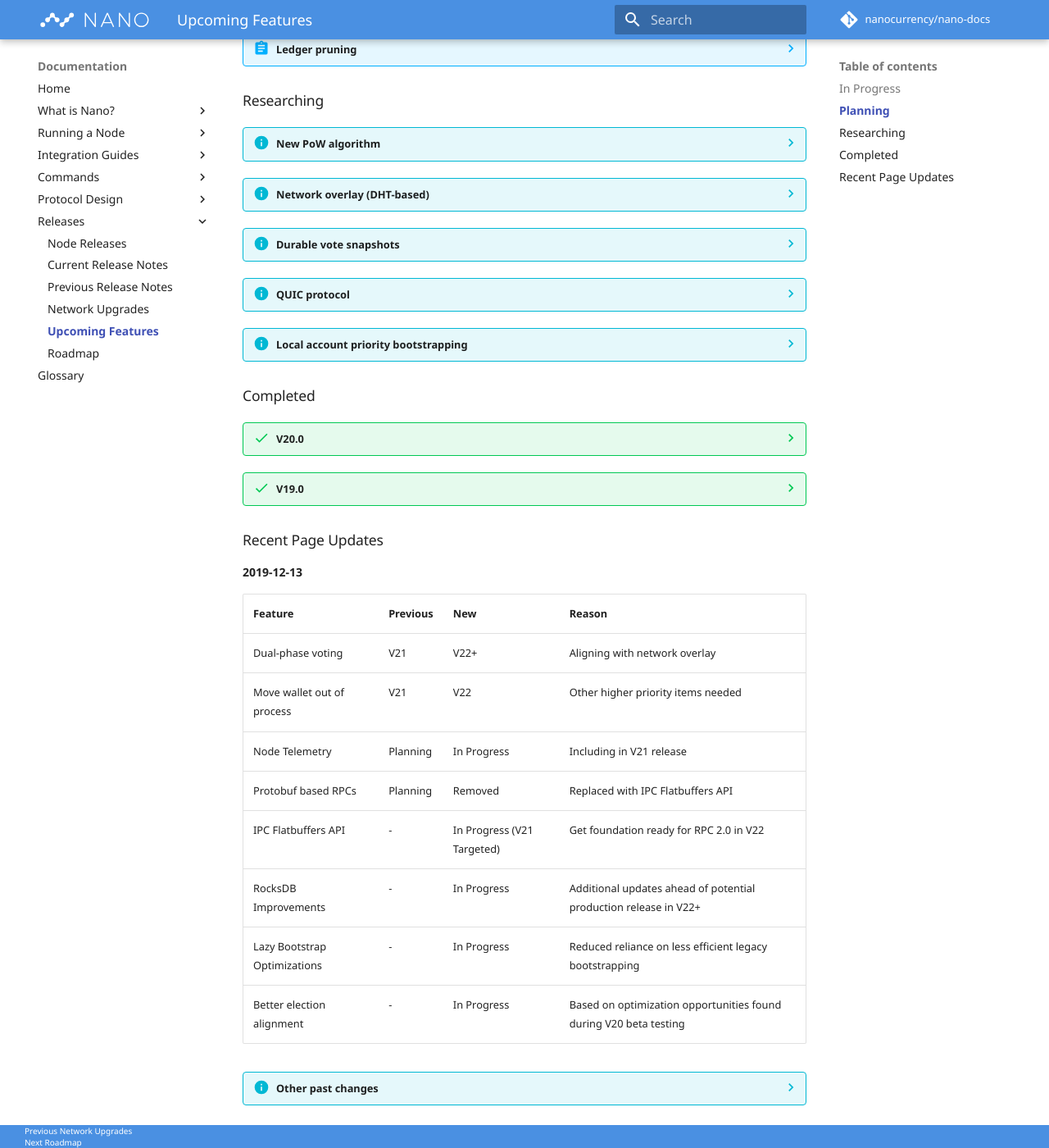
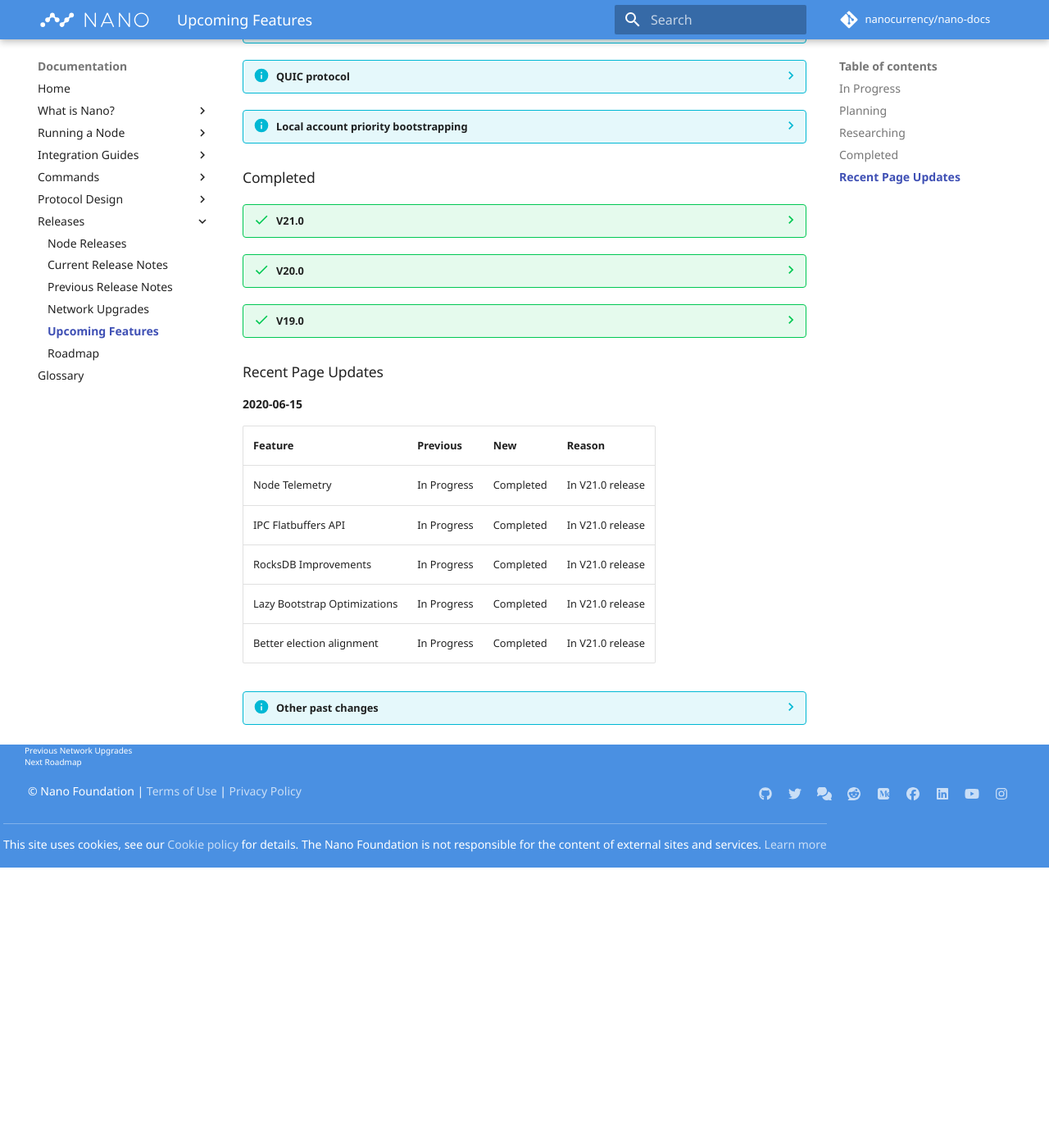
Before and after one commit to nanocurrency/nano-docs, an MkDocs documentation site: the page built from docs/releases/upcoming-features.md, in a window 1280 px wide and 1400 px high, scrolled down 1082 px. Shown: the whole window at 82% size. Built offline with MkDocs 1.6.1 and Material for MkDocs 9.7.7, drawn with Linux system fonts in a browser that asks for light colours; comment, search, counter and statistics services are not loaded; after the commit the page ends 2140 px from its top, so only the background shows below that; some of the changed lines change nothing that is shown; some of the changed text lies outside the part shown.

Commit message:
Adjust Upcoming Features to reflect V21 completion

```diff
--- a/docs/releases/upcoming-features.md
+++ b/docs/releases/upcoming-features.md
@@ -12,46 +12,7 @@
 
 ### In Progress
 
-??? abstract "Node Telemetry"
-
-	Release  | V21 (Targeted)
-	---------|-----------------------
-	Goal     | Provide methods for nodes to report block count, bandwidth caps, version numbers, node vendor versions and more.
-	Benefits | Better monitoring of network status and upgrades progress.
-	Links    | [Forum Discussion](https://forum.nano.org/t/node-telemetry-metrics/112) - [GitHub Issue #2225](https://github.com/nanocurrency/nano-node/issues/2225)
-
-??? abstract "IPC Flatbuffers API"
-
-	Release  | V21 (Targeted)
-	---------|-----------------------
-	Goal     | Add new internal and external APIs for the node using Flatbuffers over IPC.
-	Benefits | Faster performance and lower memory usage, allows streaming.
-	Links    | [WIP Documentation](https://github.com/cryptocode/notes/wiki/IPC-Flatbuffers-API)
-
-??? abstract "RocksDB Improvements"
-
-	Release  | V21 (Targeted)
-	---------|-----------------------
-	Goal     | Optimizations, fixes and adjustments to the RocksDB implementation.
-	Benefits | Better disk performance and early work leading up to potential production release in V22+.
-	Links    | [Forum Discussion](https://forum.nano.org/t/rocksdb-ledger-backend-testing/111/4)
-
-??? abstract "Lazy Bootstrap Optimizations"
-
-	Release  | V21 (Targeted)
-	---------|-----------------------
-	Goal     | Optimizations, fixes and adjustments to Lazy Bootstrapping.
-	Benefits | Reduced bandwidth and reliance on legacy bootstrapping.
-	Links    | N/A
-
-??? abstract "Better election alignment"
-
-	Release  | V21 (Targeted)
-	---------|-----------------------
-	Goal     | Adjust elections process for better alignment of active elections across the network.
-	Benefits | Better performance during heavy load with reduced bandwidth.
-	Links    | N/A
-
+Details coming soon
 
 ### Planning
 
@@ -131,10 +92,43 @@
 
 ### Completed
 
+??? success "V21.0"
+
+	Release  | V21 Athena
+	---------|-----------------------
+	Goal     | Provide methods for nodes to report block count, bandwidth caps, version numbers, node vendor versions and more.
+	Benefits | Better monitoring of network status and upgrades progress.
+	Links    | [Forum Discussion](https://forum.nano.org/t/node-telemetry-metrics/112) - [GitHub Issue #2225](https://github.com/nanocurrency/nano-node/issues/2225)
+
+	Release  | V21 Athena
+	---------|-----------------------
+	Goal     | Add new internal and external APIs for the node using Flatbuffers over IPC.
+	Benefits | Faster performance and lower memory usage, allows streaming.
+	Links    | [WIP Documentation](https://github.com/cryptocode/notes/wiki/IPC-Flatbuffers-API)
+
+	Release  | V21 Athena
+	---------|-----------------------
+	Goal     | Optimizations, fixes and adjustments to the RocksDB implementation.
+	Benefits | Better disk performance and early work leading up to potential production release in V22+.
+	Links    | [Forum Discussion](https://forum.nano.org/t/rocksdb-ledger-backend-testing/111/4)
+
+	Release  | V21 Athena
+	---------|-----------------------
+	Goal     | Optimizations, fixes and adjustments to Lazy Bootstrapping.
+	Benefits | Reduced bandwidth and reliance on legacy bootstrapping.
+	Links    | N/A
+
+	Release  | V21 Athena
+	---------|-----------------------
+	Goal     | Adjust elections process for better alignment of active elections across the network.
+	Benefits | Better performance during heavy load with reduced bandwidth.
+	Links    | N/A
+
+
 ??? success "V20.0"
 	**New PoW infrastructure**
 
-	Release  | V20
+	Release  | V20 Lydia
 	---------|-----------------------
 	Goal     | Setup the necessary infrastructure for standalone PoW server and easy algorithm integration in future release.
 	Benefits | Increased security, faster PoW algorithm updates in future release and better resource management options.
@@ -142,7 +136,7 @@
 
 	**Initial support for RocksDB**
 
-	Release  | V20
+	Release  | V20 Lydia
 	---------|-----------------------
 	Goal     | Add support for a new database backend using RocksDB (experimental).
 	Benefits | Lower disk I/O operations and increase disk I/O speeds on average.
@@ -150,7 +144,7 @@
 
 	**Migrate to TOML config files**
 
-	Release  | V20
+	Release  | V20 Lydia
 	---------|-----------------------
 	Goal     | Migrate existing config files to be TOML format, split into read-only and override files.
 	Benefits | Allows easier to read config files with ability to add comments in the file. Prevents node from having to write over the same user managed config file.
@@ -202,20 +196,31 @@
 
 ### Recent Page Updates
 
-**2019-12-13**
+**2020-06-15**
 
 | Feature | Previous | New | Reason |
 |---------|--------- |-----|--------|
-| Dual-phase voting | V21 | V22+ | Aligning with network overlay |
-| Move wallet out of process | V21 | V22 | Other higher priority items needed |
-| Node Telemetry | Planning | In Progress | Including in V21 release |
-| Protobuf based RPCs | Planning | Removed | Replaced with IPC Flatbuffers API |
-| IPC Flatbuffers API | - | In Progress (V21 Targeted) | Get foundation ready for RPC 2.0 in V22 |
-| RocksDB Improvements | - | In Progress | Additional updates ahead of potential production release in V22+ |
-| Lazy Bootstrap Optimizations | - | In Progress | Reduced reliance on less efficient legacy bootstrapping |
-| Better election alignment | - | In Progress | Based on optimization opportunities found during V20 beta testing |
+| Node Telemetry | In Progress | Completed | In V21.0 release |
+| IPC Flatbuffers API | In Progress | Completed | In V21.0 release |
+| RocksDB Improvements | In Progress | Completed | In V21.0 release |
+| Lazy Bootstrap Optimizations | In Progress | Completed | In V21.0 release |
+| Better election alignment | In Progress | Completed | In V21.0 release |
+
 
 ??? info "Other past changes"
+
+	**2019-12-13**
+
+	| Feature | Previous | New | Reason |
+	|---------|--------- |-----|--------|
+	| Dual-phase voting | V21 | V22+ | Aligning with network overlay |
+	| Move wallet out of process | V21 | V22 | Other higher priority items needed |
+	| Node Telemetry | Planning | In Progress | Including in V21 release |
+	| Protobuf based RPCs | Planning | Removed | Replaced with IPC Flatbuffers API |
+	| IPC Flatbuffers API | - | In Progress (V21 Targeted) | Get foundation ready for RPC 2.0 in V22 |
+	| RocksDB Improvements | - | In Progress | Additional updates ahead of potential production release in V22+ |
+	| Lazy Bootstrap Optimizations | - | In Progress | Reduced reliance on less efficient legacy bootstrapping |
+	| Better election alignment | - | In Progress | Based on optimization opportunities found during V20 beta testing |
 
 	**2019-11-14**
 
```
